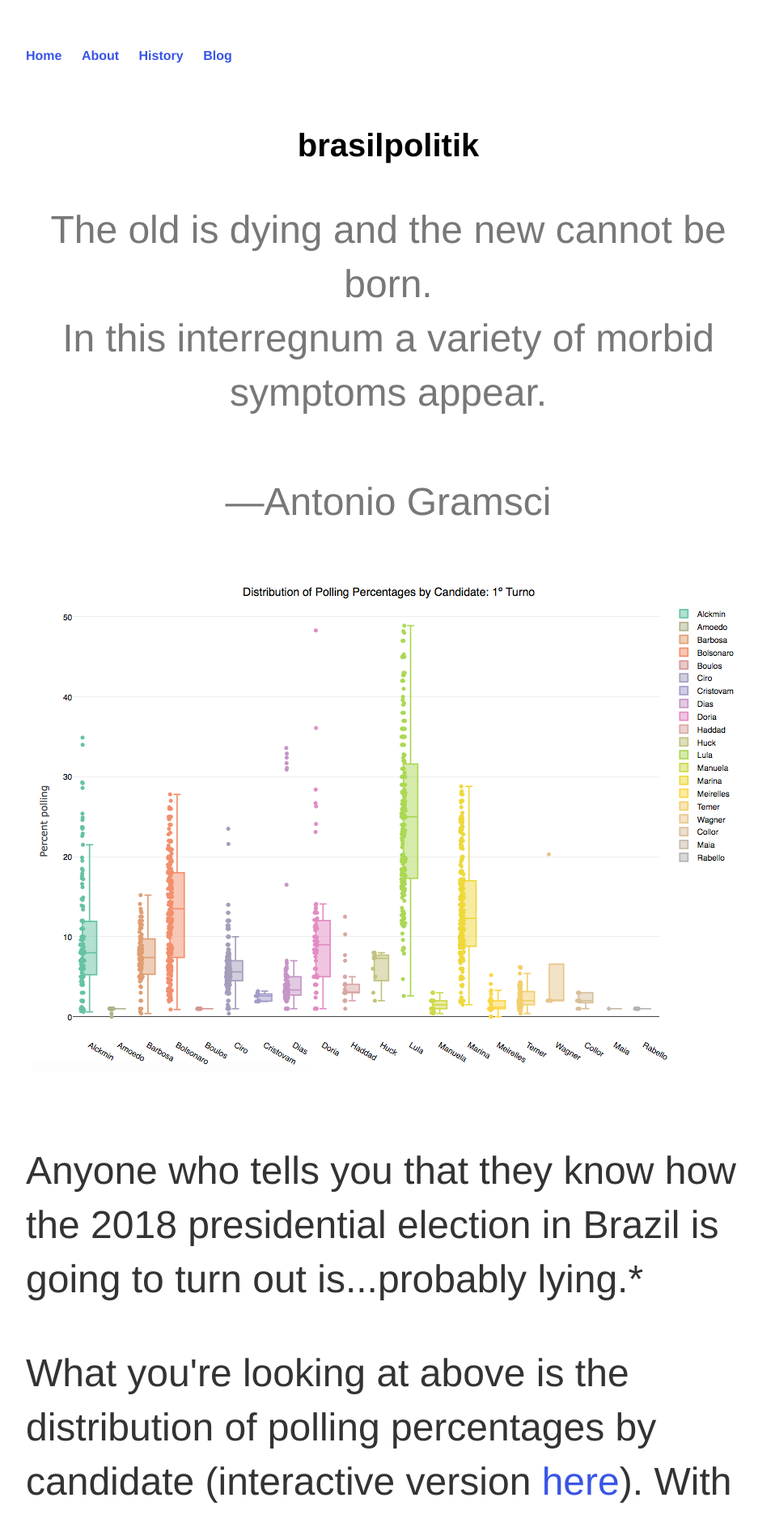
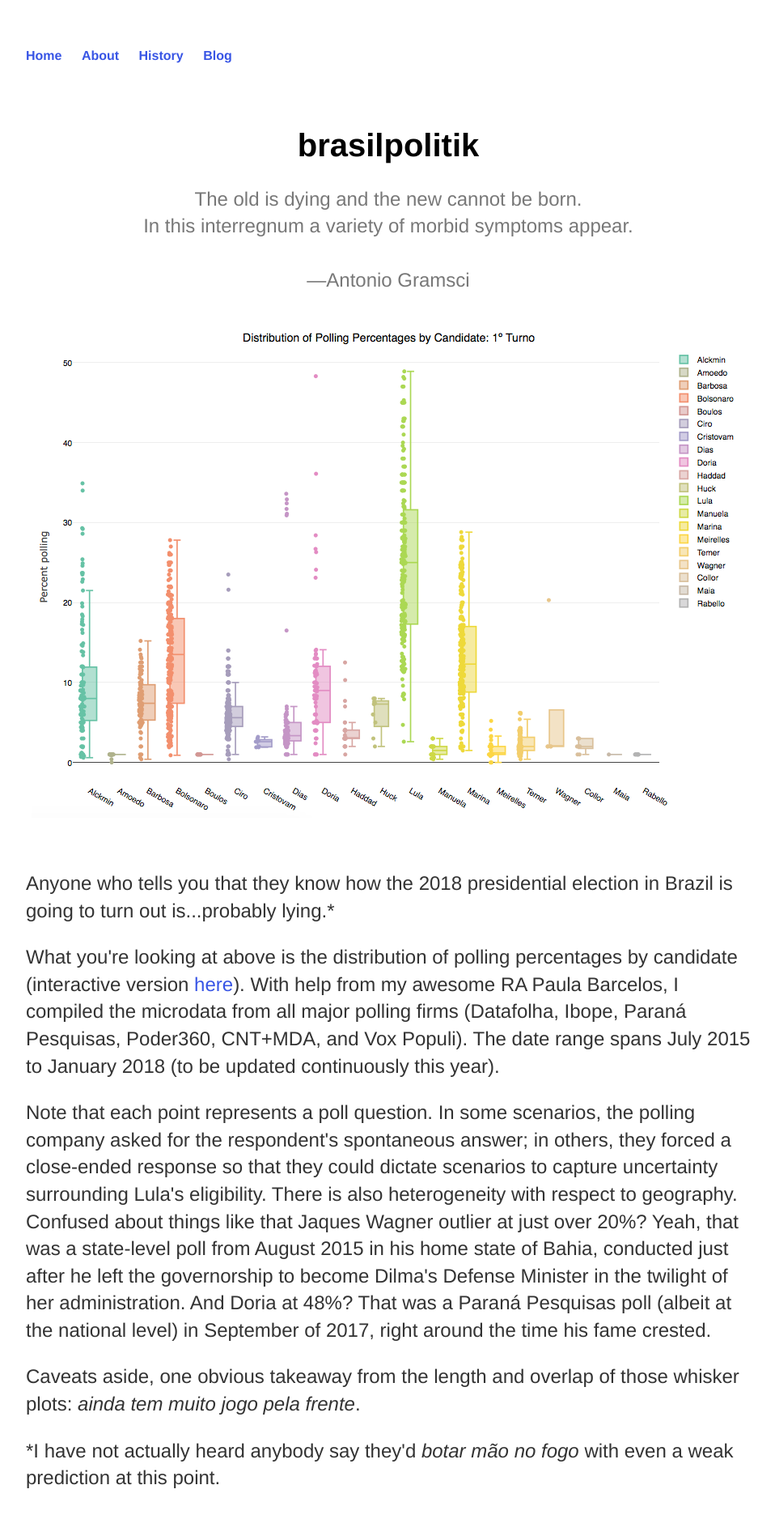
Before and after one commit to lizmckenna/elizabethmckenna.org, a Jekyll site: the page built from index.html, in a window 1280 px wide. Shown: the top 1876 px of the page at 81% size, without its empty margins (160-1118 px from the left). Built offline with Jekyll 4.4.1, drawn with Linux system fonts in a browser that asks for light colours.

Commit message:
Update main.css

```diff
--- a/css/main.css
+++ b/css/main.css
@@ -28,19 +28,19 @@ h2 {
     font-size: 2em;
 }
 p {
-    font-size: 3em;
+    font-size: 1.5em;
     font-family:'Helvetica', 'Arial';
     line-height: 1.4em;
     color: #333;
 }
 footer {
     border-top: 1px solid #d5d5d5;
-    font-size: 3em;
+    font-size: .8em;
 }
 
 ul.posts {
     margin: 20px auto 40px;
-    font-size: 3em;
+    font-size: 1.5em;
 }
 
 ul.posts li {
```
